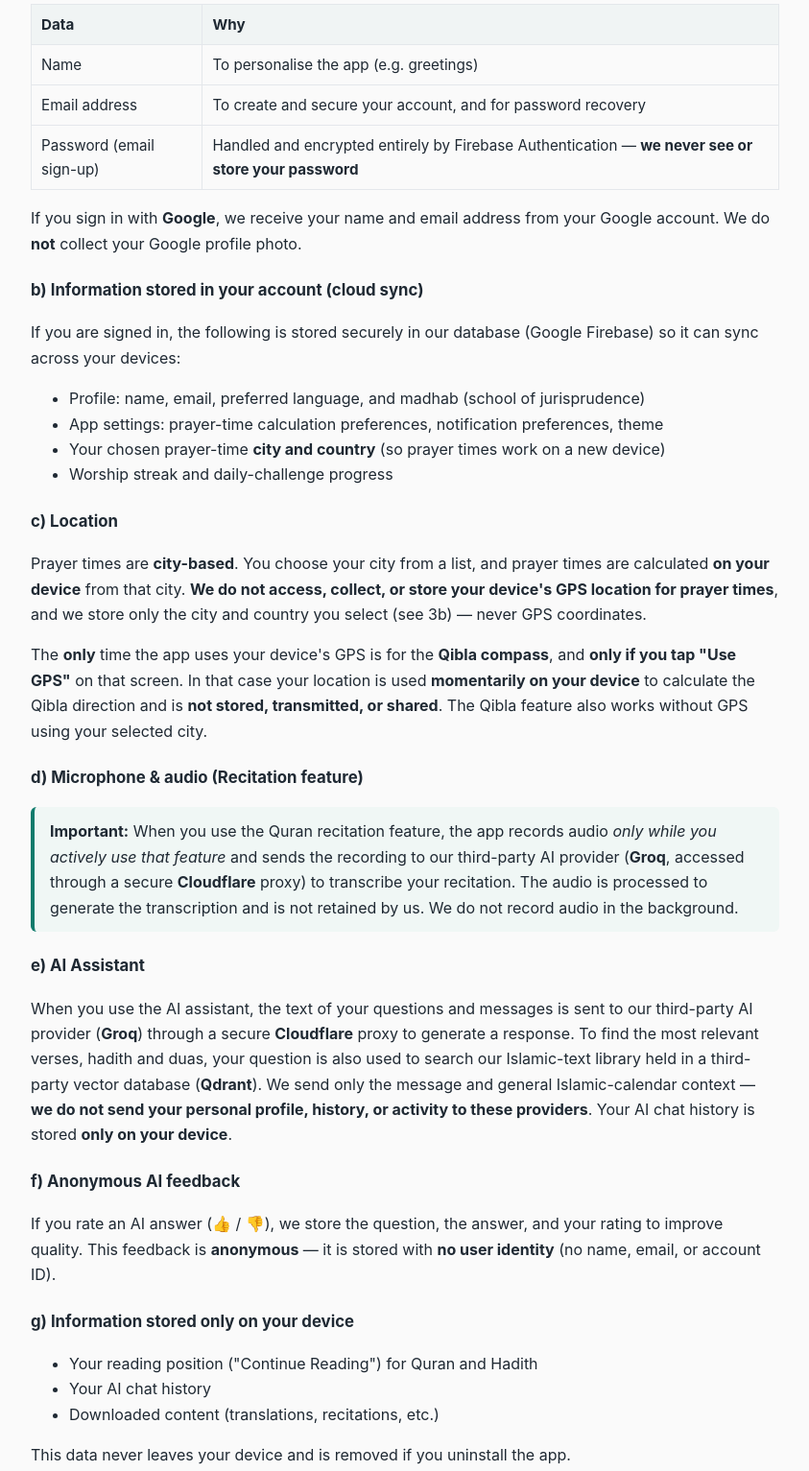
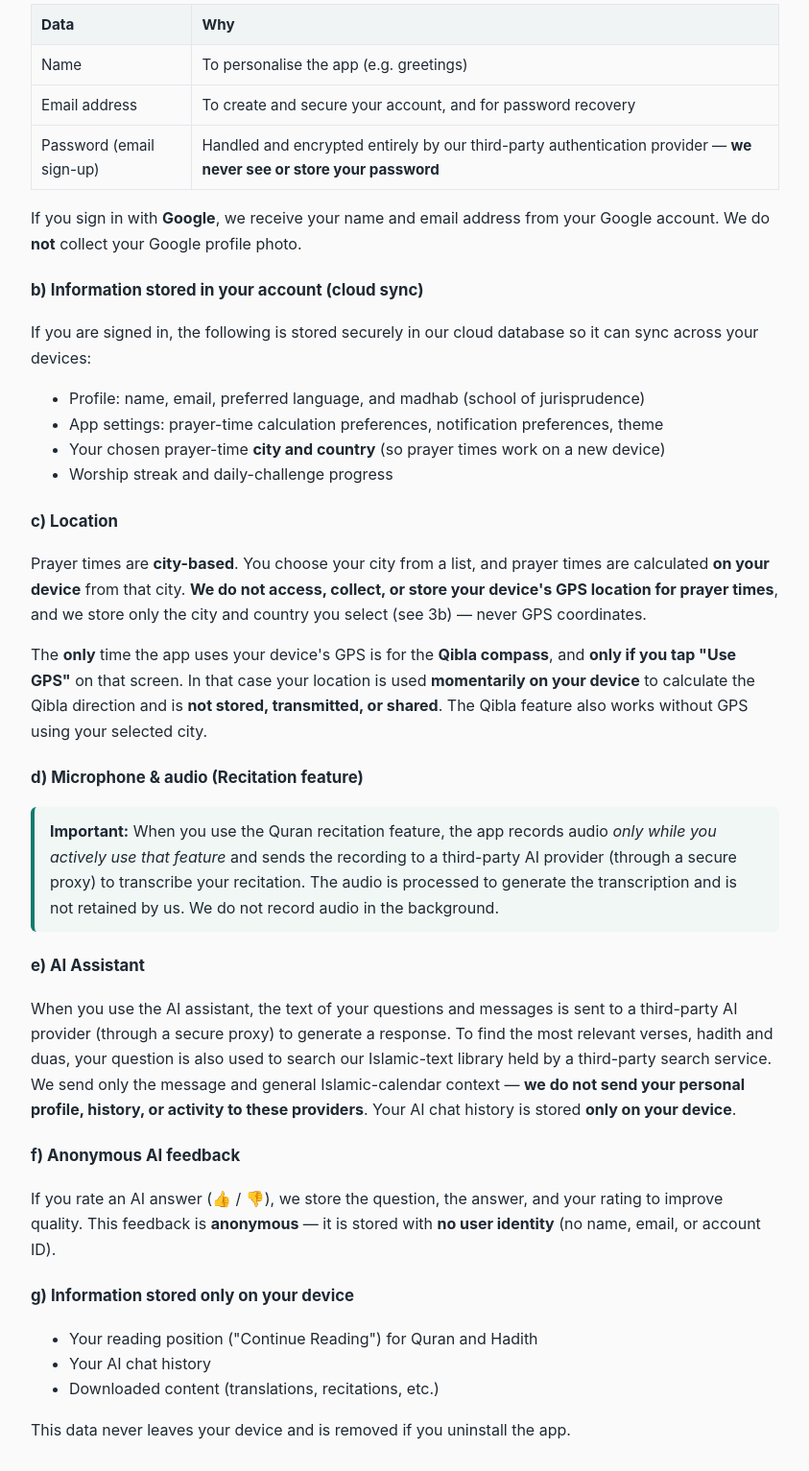
Before and after one commit to YaseenDotDev/muttaqi-legal, a plain HTML site: page privacy-policy.html in a window 1280 px wide. Shown: the part 740-2273 px from the top of the page at 96% size, without its empty margins (218-1061 px from the left). Drawn offline with Linux system fonts and the light colour scheme.

Commit message:
Add files via upload

```diff
--- a/privacy-policy.html
+++ b/privacy-policy.html
@@ -46,12 +46,12 @@
       <tr><th>Data</th><th>Why</th></tr>
       <tr><td>Name</td><td>To personalise the app (e.g. greetings)</td></tr>
       <tr><td>Email address</td><td>To create and secure your account, and for password recovery</td></tr>
-      <tr><td>Password (email sign-up)</td><td>Handled and encrypted entirely by Firebase Authentication — <strong>we never see or store your password</strong></td></tr>
+      <tr><td>Password (email sign-up)</td><td>Handled and encrypted entirely by our third-party authentication provider — <strong>we never see or store your password</strong></td></tr>
     </table>
     <p>If you sign in with <strong>Google</strong>, we receive your name and email address from your Google account. We do <strong>not</strong> collect your Google profile photo.</p>
 
     <h3>b) Information stored in your account (cloud sync)</h3>
-    <p>If you are signed in, the following is stored securely in our database (Google Firebase) so it can sync across your devices:</p>
+    <p>If you are signed in, the following is stored securely in our cloud database so it can sync across your devices:</p>
     <ul>
       <li>Profile: name, email, preferred language, and madhab (school of jurisprudence)</li>
       <li>App settings: prayer-time calculation preferences, notification preferences, theme</li>
@@ -65,11 +65,11 @@
 
     <h3>d) Microphone &amp; audio (Recitation feature)</h3>
     <div class="note">
-      <strong>Important:</strong> When you use the Quran recitation feature, the app records audio <em>only while you actively use that feature</em> and sends the recording to our third-party AI provider (<strong>Groq</strong>, accessed through a secure <strong>Cloudflare</strong> proxy) to transcribe your recitation. The audio is processed to generate the transcription and is not retained by us. We do not record audio in the background.
+      <strong>Important:</strong> When you use the Quran recitation feature, the app records audio <em>only while you actively use that feature</em> and sends the recording to a third-party AI provider (through a secure proxy) to transcribe your recitation. The audio is processed to generate the transcription and is not retained by us. We do not record audio in the background.
     </div>
 
     <h3>e) AI Assistant</h3>
-    <p>When you use the AI assistant, the text of your questions and messages is sent to our third-party AI provider (<strong>Groq</strong>) through a secure <strong>Cloudflare</strong> proxy to generate a response. To find the most relevant verses, hadith and duas, your question is also used to search our Islamic-text library held in a third-party vector database (<strong>Qdrant</strong>). We send only the message and general Islamic-calendar context — <strong>we do not send your personal profile, history, or activity to these providers</strong>. Your AI chat history is stored <strong>only on your device</strong>.</p>
+    <p>When you use the AI assistant, the text of your questions and messages is sent to a third-party AI provider (through a secure proxy) to generate a response. To find the most relevant verses, hadith and duas, your question is also used to search our Islamic-text library held by a third-party search service. We send only the message and general Islamic-calendar context — <strong>we do not send your personal profile, history, or activity to these providers</strong>. Your AI chat history is stored <strong>only on your device</strong>.</p>
 
     <h3>f) Anonymous AI feedback</h3>
     <p>If you rate an AI answer (👍 / 👎), we store the question, the answer, and your rating to improve quality. This feedback is <strong>anonymous</strong> — it is stored with <strong>no user identity</strong> (no name, email, or account ID).</p>
@@ -95,11 +95,9 @@
     <p>We rely on the following service providers, who process data on our behalf:</p>
     <table>
       <tr><th>Provider</th><th>Purpose</th></tr>
-      <tr><td>Google Firebase (Authentication &amp; Firestore)</td><td>Account sign-in and cloud storage of your account data</td></tr>
-      <tr><td>Google Sign-In</td><td>Optional sign-in method</td></tr>
-      <tr><td>Groq</td><td>AI processing for the assistant and recitation transcription</td></tr>
-      <tr><td>Cloudflare</td><td>Secure proxy that routes AI requests</td></tr>
-      <tr><td>Qdrant</td><td>Vector database used to search the Quran, Hadith and Dua texts for the AI assistant's answers</td></tr>
+      <tr><td>Authentication &amp; cloud database provider</td><td>Account sign-in (including optional third-party sign-in) and cloud storage of your account data</td></tr>
+      <tr><td>AI processing provider</td><td>Generating AI assistant responses and transcribing Quran recitation</td></tr>
+      <tr><td>Networking &amp; search providers</td><td>Securely routing requests and searching the Quran, Hadith and Dua texts for the AI assistant's answers</td></tr>
     </table>
     <p>These providers have their own privacy policies governing their handling of data. We do <strong>not</strong> sell your personal information, and the app does <strong>not</strong> display third-party advertising.</p>
 
@@ -124,7 +122,7 @@
     <p>Depending on your location, you may have the right to access, correct, or delete your personal data, and to withdraw consent. To exercise these rights, contact <a href="mailto:muttaqiapp@gmail.com">muttaqiapp@gmail.com</a>.</p>
 
     <h2>9. Security</h2>
-    <p>Data is transmitted over encrypted connections (HTTPS) and stored using industry-standard providers (Google Firebase). While no method of transmission or storage is 100% secure, we take reasonable measures to protect your information.</p>
+    <p>Data is transmitted over encrypted connections (HTTPS) and stored using industry-standard third-party cloud providers. While no method of transmission or storage is 100% secure, we take reasonable measures to protect your information.</p>
 
     <h2>10. Children's privacy</h2>
     <p>Muttaqi is not directed to children under the age of 13, and we do not knowingly collect personal information from children under 13. If you believe a child has provided us personal data, contact us and we will delete it.</p>
```
Also changed, not shown: terms-of-service.html (+1 -1 lines).
